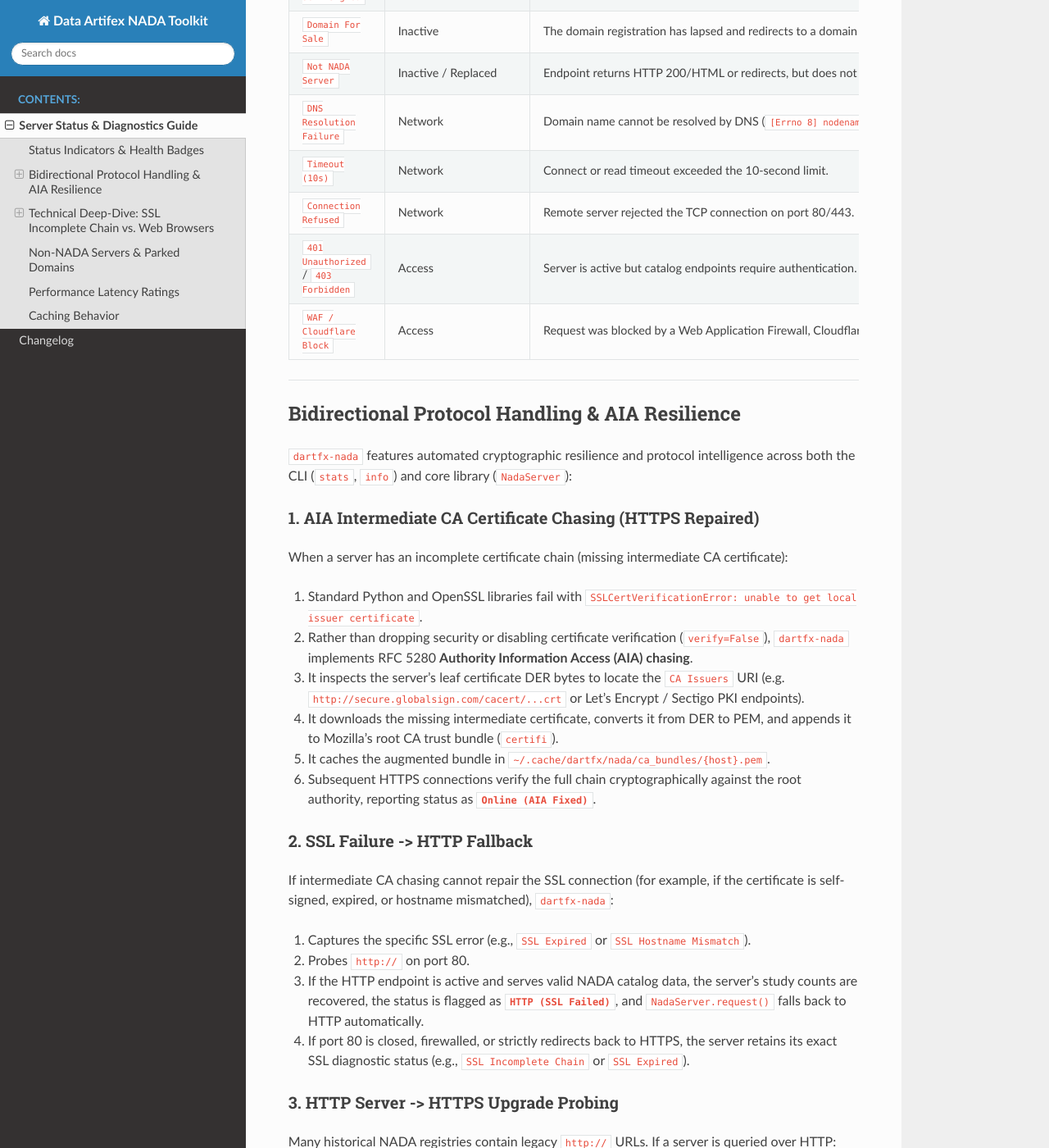
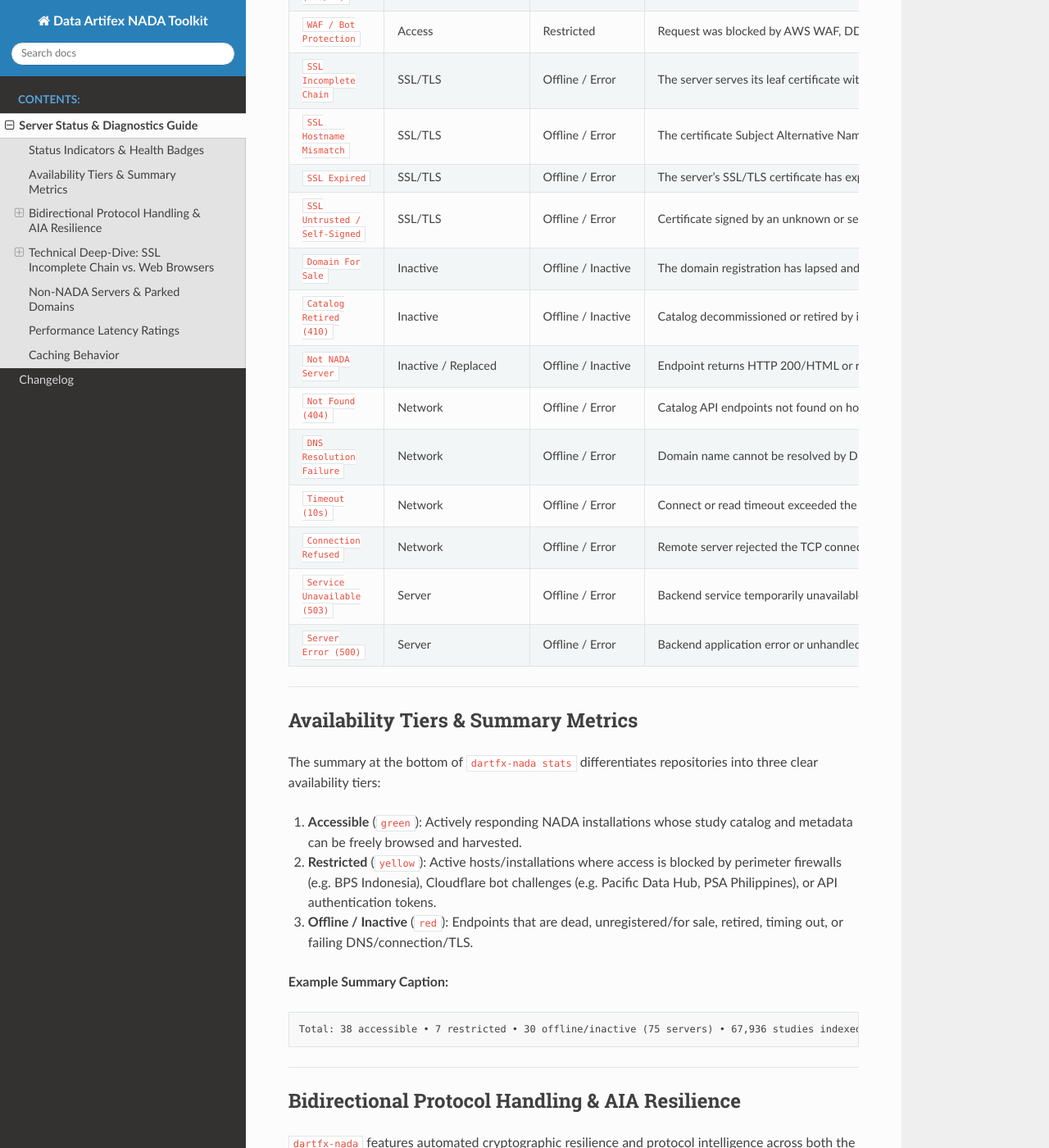
Before and after one commit to DataArtifex/nada-toolkit, a Sphinx documentation site: the page built from docs/source/diagnostics.md, in a window 1280 px wide and 1400 px high, scrolled down 850 px. Shown: the whole window at 82% size. Built offline with Sphinx 7.4.7 and the Read the Docs theme 3.1.0, drawn with Linux system fonts in a browser that asks for light colours; some of the changed text lies outside the part shown.

Commit message:
feat: add tri-state server availability classification and stats summary

````diff
--- a/docs/source/diagnostics.md
+++ b/docs/source/diagnostics.md
@@ -6,24 +6,46 @@ The `dartfx-nada stats` command monitors live health, responsiveness, and catalo
 
 The **Status** column classifies repository endpoints into semantic, actionable diagnostics:
 
-| Status Badge | Category | Description |
-| :--- | :--- | :--- |
-| `Online` | Operational | Valid NADA API server responded with study counts. |
-| `Cached (24h)` | Cache Hit | Metrics loaded from local `.stats_cache.json` within the 24-hour TTL. Use `--refresh` to bypass. |
-| `Online (AIA Fixed)` | Operational / Repaired | Missing intermediate CA certificate fetched and verified via Authority Information Access (AIA). |
-| `Online (HTTPS Avail)` | Operational / Advisory | Server is currently reached over HTTP, but HTTPS is fully functional and recommended. |
-| `HTTP (SSL Failed)` | Fallback | Primary HTTPS failed SSL certificate verification, but recovered via HTTP port 80. |
-| `SSL Incomplete Chain` | SSL/TLS | The server serves its leaf certificate without intermediate CA certificates, and HTTP port 80 is closed. |
-| `SSL Hostname Mismatch` | SSL/TLS | The certificate Subject Alternative Name (SAN) does not match the configured domain. |
-| `SSL Expired` | SSL/TLS | The server's SSL/TLS certificate has expired. |
-| `SSL Untrusted / Self-Signed` | SSL/TLS | Certificate signed by an unknown or self-signed authority not present in Mozilla's trust store. |
-| `Domain For Sale` | Inactive | The domain registration has lapsed and redirects to a domain broker or registrar parking page (e.g. Sedo, GoDaddy, Dan.com). |
-| `Not NADA Server` | Inactive / Replaced | Endpoint returns HTTP 200/HTML or redirects, but does not provide valid NADA API responses. |
-| `DNS Resolution Failure` | Network | Domain name cannot be resolved by DNS (`[Errno 8] nodename nor servname provided, or not known`). |
-| `Timeout (10s)` | Network | Connect or read timeout exceeded the 10-second limit. |
-| `Connection Refused` | Network | Remote server rejected the TCP connection on port 80/443. |
-| `401 Unauthorized` / `403 Forbidden` | Access | Server is active but catalog endpoints require authentication. |
-| `WAF / Cloudflare Block` | Access | Request was blocked by a Web Application Firewall, Cloudflare challenge, or bot protection rule. |
+| Status Badge | Category | Availability Tier | Description |
+| :--- | :--- | :--- | :--- |
+| `Online` | Operational | Accessible | Valid NADA API server responded with study counts. |
+| `Cached (24h)` | Cache Hit | Accessible | Metrics loaded from local `.stats_cache.json` within the 24-hour TTL. Use `--refresh` to bypass. |
+| `Online (AIA Fixed)` | Operational / Repaired | Accessible | Missing intermediate CA certificate fetched and verified via Authority Information Access (AIA). |
+| `Online (HTTPS Avail)` | Operational / Advisory | Accessible | Server is currently reached over HTTP, but HTTPS is fully functional and recommended. |
+| `HTTP (SSL Failed)` | Fallback | Accessible | Primary HTTPS failed SSL certificate verification, but recovered via HTTP port 80. |
+| `Auth Required` / `401` | Access | Restricted | Server is active but catalog endpoints require authentication. |
+| `Forbidden (403)` | Access | Restricted | Server rejected the request due to access control or client filtering. |
+| `Cloudflare Challenge` | Access | Restricted | Cloudflare Turnstile or JavaScript bot challenge intercepted API requests. |
+| `Perimeter Block (Geo/IP)` | Access | Restricted | National or institutional perimeter firewall blocks access from external IP ranges. |
+| `WAF / Bot Protection` | Access | Restricted | Request was blocked by AWS WAF, DDoS-Guard, or automated protection rules. |
+| `SSL Incomplete Chain` | SSL/TLS | Offline / Error | The server serves its leaf certificate without intermediate CA certificates, and HTTP port 80 is closed. |
+| `SSL Hostname Mismatch` | SSL/TLS | Offline / Error | The certificate Subject Alternative Name (SAN) does not match the configured domain. |
+| `SSL Expired` | SSL/TLS | Offline / Error | The server's SSL/TLS certificate has expired. |
+| `SSL Untrusted / Self-Signed` | SSL/TLS | Offline / Error | Certificate signed by an unknown or self-signed authority not present in Mozilla's trust store. |
+| `Domain For Sale` | Inactive | Offline / Inactive | The domain registration has lapsed and redirects to a domain broker or registrar parking page (e.g. Sedo, GoDaddy, Dan.com). |
+| `Catalog Retired (410)` | Inactive | Offline / Inactive | Catalog decommissioned or retired by institution. |
+| `Not NADA Server` | Inactive / Replaced | Offline / Inactive | Endpoint returns HTTP 200/HTML or redirects, but does not provide valid NADA API responses. |
+| `Not Found (404)` | Network | Offline / Error | Catalog API endpoints not found on host. |
+| `DNS Resolution Failure` | Network | Offline / Error | Domain name cannot be resolved by DNS (`[Errno 8] nodename nor servname provided, or not known`). |
+| `Timeout (10s)` | Network | Offline / Error | Connect or read timeout exceeded the 10-second limit. |
+| `Connection Refused` | Network | Offline / Error | Remote server rejected the TCP connection on port 80/443. |
+| `Service Unavailable (503)` | Server | Offline / Error | Backend service temporarily unavailable or under maintenance. |
+| `Server Error (500)` | Server | Offline / Error | Backend application error or unhandled PHP exception. |
+
+---
+
+## Availability Tiers & Summary Metrics
+
+The summary at the bottom of `dartfx-nada stats` differentiates repositories into three clear availability tiers:
+
+1. **Accessible** (`green`): Actively responding NADA installations whose study catalog and metadata can be freely browsed and harvested.
+2. **Restricted** (`yellow`): Active hosts/installations where access is blocked by perimeter firewalls (e.g. BPS Indonesia), Cloudflare bot challenges (e.g. Pacific Data Hub, PSA Philippines), or API authentication tokens.
+3. **Offline / Inactive** (`red`): Endpoints that are dead, unregistered/for sale, retired, timing out, or failing DNS/connection/TLS.
+
+**Example Summary Caption:**
+```text
+Total: 38 accessible • 7 restricted • 30 offline/inactive (75 servers) • 67,936 studies indexed
+```
 
 ---
 
````
Also changed, not shown: CHANGELOG.md (+4 -0 lines), 2 other files.
